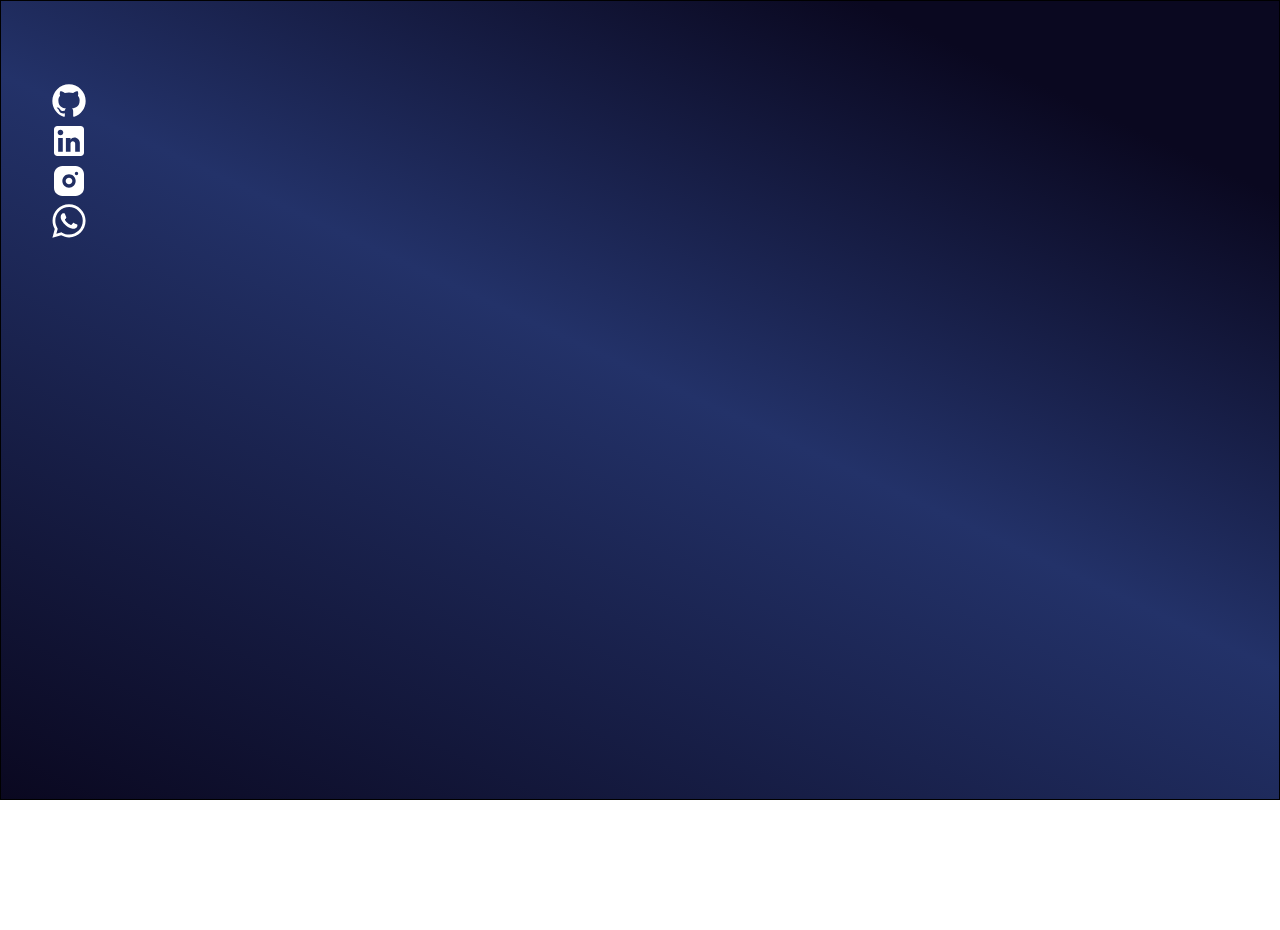
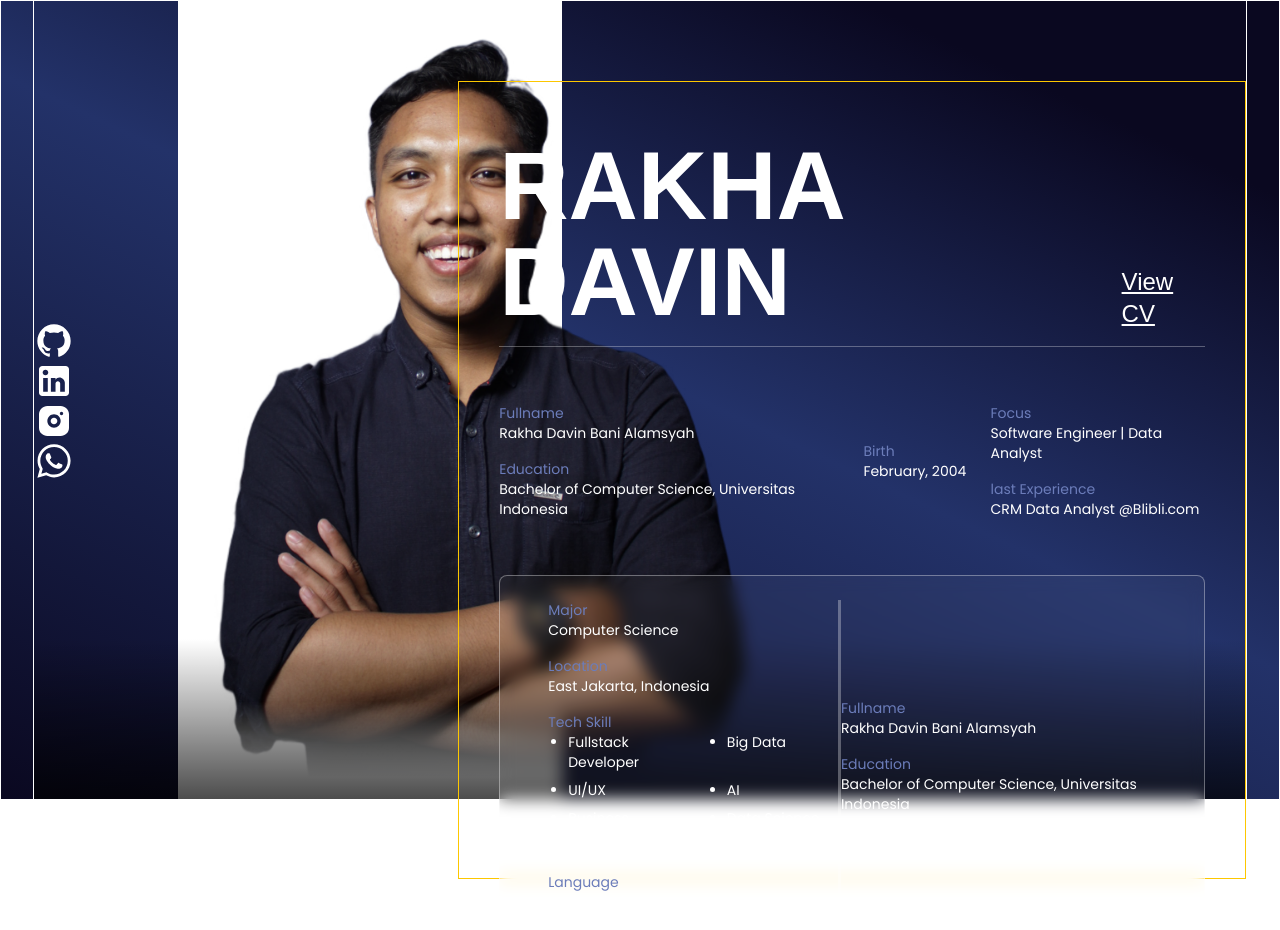
Before and after one commit to rakhadavin/portofolio, a Next.js app: page / in a window 1280 px wide. Shown: the top 930 px of the page. Before the commit the page ends 800 px from the top, so only its background shows below. Built offline with nearby package versions, Linux system fonts and the light colour scheme.

Commit message:
feat: landing page, content details

```diff
--- a/src/app/globals.css
+++ b/src/app/globals.css
@@ -70,3 +70,8 @@ body {
   color: var(--foreground);
   font-family: Arial, Helvetica, sans-serif;
 }
+
+.fade-bottom {
+  -webkit-mask-image: linear-gradient(to bottom, #000 100%, transparent 80%);
+  mask-image: linear-gradient(to bottom, #000 90%, transparent 100%);
+}
--- a/src/app/page.tsx
+++ b/src/app/page.tsx
@@ -1,11 +1,11 @@
-import React from 'react'
-import Home from '../pages/home/Home'
+import LandingPage from '../pages/home/landingPage/LandingPage'
 
 const page = () => {
   return (
-    <div>
-      <Home />
-    </div>
+    <section className=' h-screen w-full flex flex-col items-center justify-center gap-10 text-2xl text-black bg-gradient-blue-basic px-8 py-24 border border-white'>
+      <LandingPage />
+
+    </section>
   )
 }
 
--- a/src/pages/home/Home.tsx
+++ /dev/null
@@ -1,13 +0,0 @@
-import LandingPage from './landingPage/LandingPage'
-
-const Home = () => {
-    return (
-        <section className=' h-screen w-full flex flex-col items-center justify-center gap-10 text-2xl text-black bg-gradient-blue-basic px-12 py-20  border'>
-            <LandingPage />
-        </section>
-
-
-    )
-}
-
-export default Home
--- a/src/pages/home/landingPage/LandingPage.tsx
+++ b/src/pages/home/landingPage/LandingPage.tsx
@@ -3,17 +3,128 @@ import Image from "next/image";
 import Link from "next/link";
 const LandingPage = () => {
     return (
-        <section className='h-screen w-full '>
-            <div className='sosmed-logo'>
+        <section className='relative h-screen w-full border border-white '>
+            <div className='sosmed-logo  w-max h-screen flex flex-col justify-center'>
+                <Link href="https://github.com/rakhadavin" target="_blank">
+                    <Image src={"/github.svg"} width={40} height={40} alt={"GitHub"} />
+                </Link>
+                <Link href="https://www.linkedin.com/in/rakha-davin-bani-alamsyah-0b038a262/" target="_blank">
+                    <Image src={"/linkedin.svg"} width={40} height={40} alt={"LinkedIn"} />
+                </Link>
+                <Link href="https://instagram.com/rakha.davin_alamsyah" target="_blank">
+                    <Image src={"/instagram.svg"} width={40} height={40} alt={"Instagram"} />
+                </Link>
+                <Link href="https://wa.me/089508354704" target="_blank">
+                    <Image src={"/whatsapp.svg"} width={40} height={40} alt={"WhatsApp"} />
+                </Link>
+            </div>
 
-                <a></a>
+            <div className="absolute left-36 top-0 h-full w-96 bg-white"></div>
+            <img
+                src="/davin.png"
+                alt="Profile"
+                className="absolute  top-1/2 z-10 scale-45 -translate-y-1/2 -left-40 fade-bottom "
+            />
+            <div className="pointer-events-none absolute bottom-0 left-0 right-0 h-40 bg-gradient-to-t from-black/70 to-transparent z-20" />
+
+
+            <div className=" details-Section absolute top-20 right-0 h-full w-[65%] border border-yellow-400 p-10 z-1000 flex flex-col gap-8">
+                <div className="flex flex-col mb-6">
+                    <div className="flex flex-row gap-5 justify-between items-end py-4">
+                        <h1 className="text-white font-josefinSans text-8xl uppercase font-bold">Rakha Davin</h1>
+                        <Link href="/cv" className="text-white underline">View CV</Link>
+                    </div>
+                    <div className="h-px w-full bg-white/30" />
+                </div>
+
+
+                <div className="flex flex-row gap-4 mb-6 text-white font-poppins text-sm w-full justify-between  items-center">
+                    <div className="flex flex-col ">
+                        <div>
+                            <p className="text-secondary">Fullname</p>
+                            <p>Rakha Davin Bani Alamsyah</p>
+                        </div>
+                        <div className="mt-4 ">
+                            <p className="text-secondary">Education</p>
+                            <p>Bachelor of Computer Science, Universitas Indonesia</p>
+                        </div>
+                    </div>
+
+
+                    <div className="flex flex-col w-1/6  ">
+                        <div>
+                            <p className="text-secondary">Birth</p>
+                            <p>February, 2004</p>
+                        </div>
+                    </div>
+
+
+                    <div className="flex flex-col ">
+                        <div>
+                            <p className="text-secondary">Focus</p>
+                            <p>Software Engineer | Data Analyst </p>
+                        </div>
+                        <div className="mt-4">
+                            <p className="text-secondary">last Experience</p>
+                            <p>CRM Data Analyst @Blibli.com</p>
+                        </div>
+                    </div>
+                </div>
+
+                <div className="border border-white/35 bg-white/4 backdrop-blur-sm rounded-lg py-6 px-12 text-white font-poppins text-sm w-full h-max flex flex-row justify-evenly items-center h-full">
+
+                    <div className="left-sided">
+                        <div className="flex flex-col ">
+                            <div>
+                                <p className="text-secondary">Major</p>
+                                <p>Computer Science</p>
+                            </div>
+                            <div className="mt-4 ">
+                                <p className="text-secondary">Location</p>
+                                <p>East Jakarta, Indonesia</p>
+                            </div>
+                            <div className="mt-4 ">
+                                <p className="text-secondary">Tech Skill</p>
+                                <ul className="grid grid-cols-2 gap-x-12 list-disc pl-5 space-y-2 text-white">
+                                    <li>Fullstack Developer</li>
+                                    <li>Big Data</li>
+                                    <li>UI/UX</li>
+                                    <li>AI</li>
+                                    <li>Business Intelligent</li>
+                                    <li>Data Science</li>
+                                </ul>
+                            </div>
+                            <div className="mt-4 ">
+                                <p className="text-secondary">Language</p>
+                                <p>Indonesia | Engish</p>
+                            </div>
+                        </div>
+                    </div>
+
+                    <div className="w-1 h-full bg-white/30" />
+
+                    <div className="right-sided">
+                        <div className="flex flex-col ">
+                            <div>
+                                <p className="text-secondary">Fullname</p>
+                                <p>Rakha Davin Bani Alamsyah</p>
+                            </div>
+                            <div className="mt-4 ">
+                                <p className="text-secondary">Education</p>
+                                <p>Bachelor of Computer Science, Universitas Indonesia</p>
+                            </div>
+                        </div>
+                    </div>
 
 
 
-                <Image src={"/github.svg"} width={40} height={40} alt={""} />
-                <Image src={"/linkedin.svg"} width={40} height={40} alt={""} />
-                <Image src={"/instagram.svg"} width={40} height={40} alt={""} />
-                <Image src={"/whatsapp.svg"} width={40} height={40} alt={""} />
+
+
+
+                </div>
+
+
+
             </div>
 
 
```
